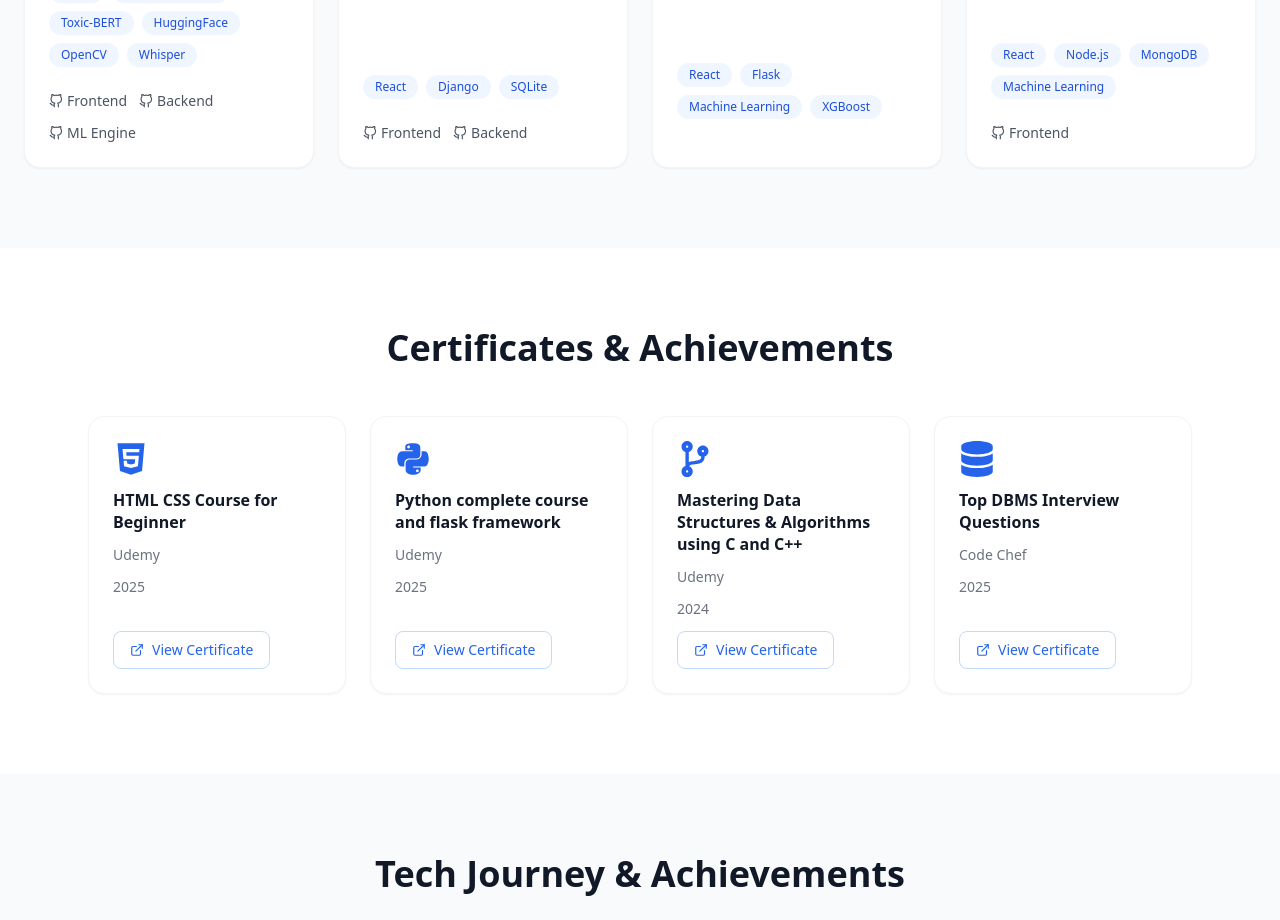
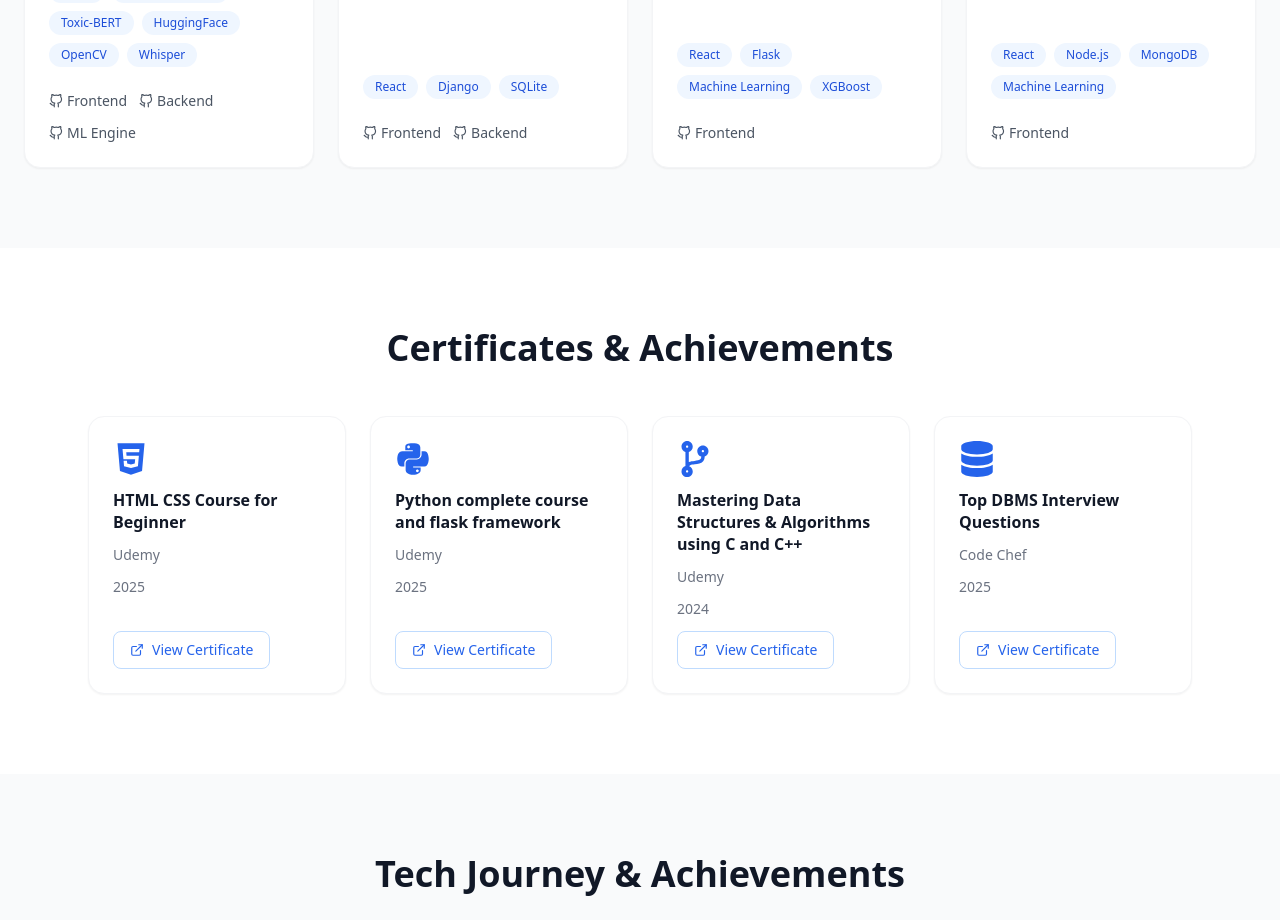
Before and after one commit to Jagadeesh-2006r/Portfolio_frontend, a React (Create React App) app: page / in a window 1280 px wide. Shown: the part 2545-3465 px from the top of the page. Built offline with nearby package versions, Linux system fonts and the light colour scheme.

Commit message:
Rename githubRepo to frontendRepo in portfolio.js

```diff
--- a/src/data/portfolio.js
+++ b/src/data/portfolio.js
@@ -83,7 +83,7 @@ export const data = {
       title: 'Mr.CFO – ML-Based Financial Intelligence Platform',
       description: 'Built a financial management platform for medium enterprises to monitor revenue, expenses, and profit/loss. Integrated Isolation Forest for anomaly detection and XGBoost for forecasting.',
       tech: ['React', 'Flask', 'Machine Learning', 'XGBoost'],
-      githubRepo: 'https://github.com/Jagadeesh-2006r/Mr.CFO_VIT_Problem_statement',
+      frontendRepo: 'https://github.com/Jagadeesh-2006r/Mr.CFO_VIT_Problem_statement',
      // backendRepo:  'https://github.com/Jagadeesh-2006r/Mr.CFO_Backend',
       demo: '',
       date: 'August 2025',
```
